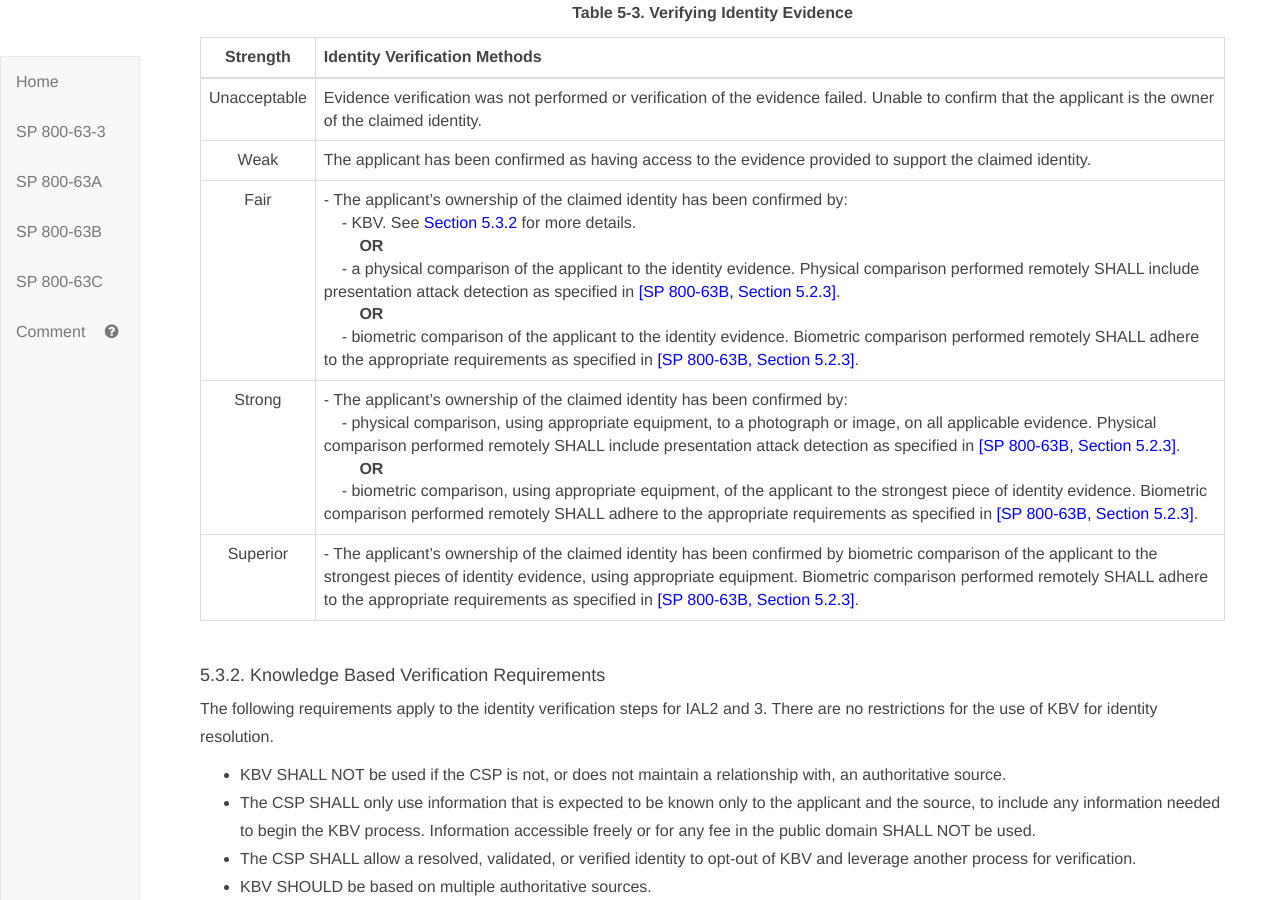
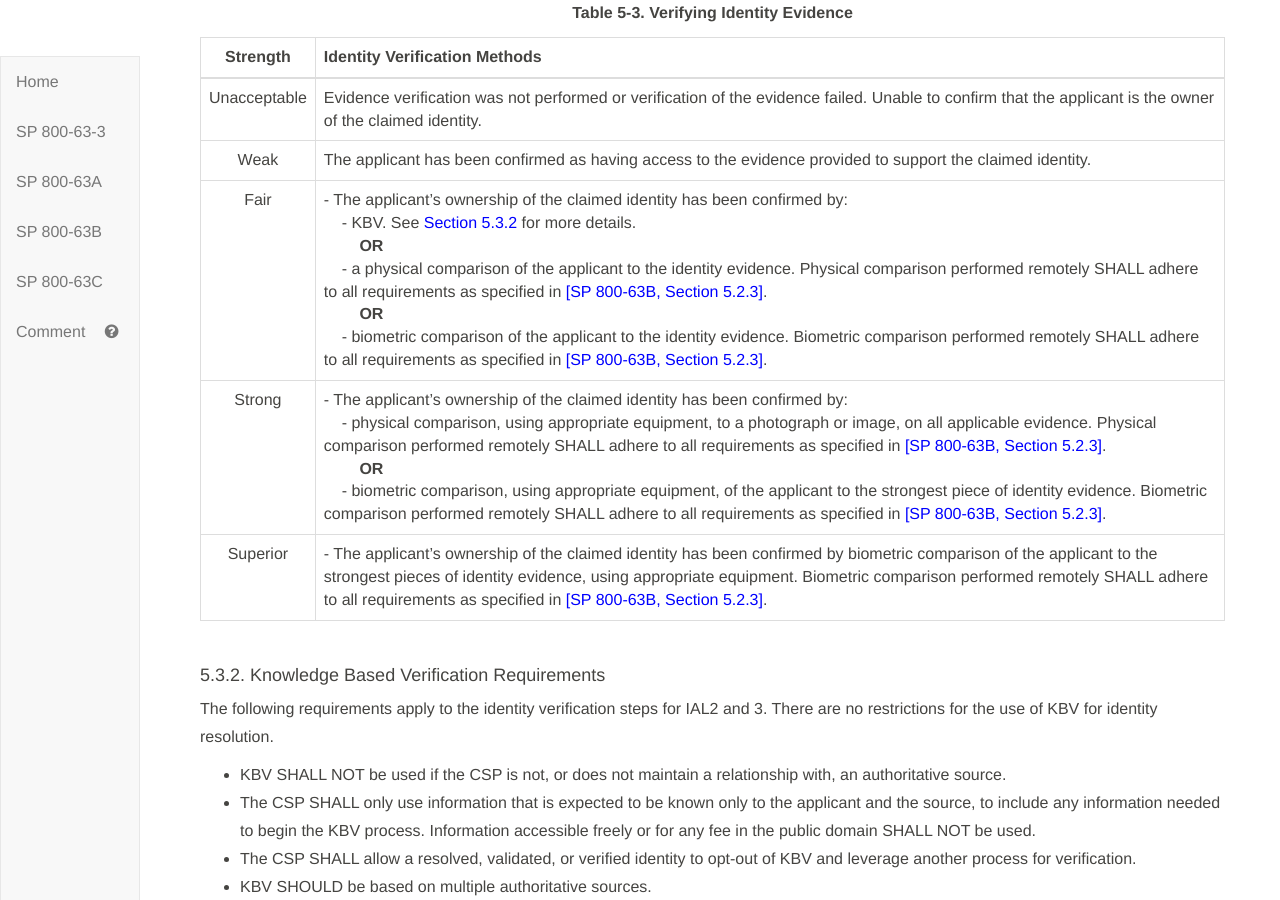
Before and after one commit to usnistgov/800-63-3, a Jekyll site: the page built from sp800-63a/sec5_proofing.md, in a window 1280 px wide and 900 px high, scrolled down 4198 px. Built offline with Jekyll 4.4.1, drawn with Linux system fonts in a browser that asks for light colours; our own code applies the rules of GitHub Pages for plain Markdown files.

Commit message:
Closes #986

```diff
--- a/sp800-63a/sec5_proofing.md
+++ b/sp800-63a/sec5_proofing.md
@@ -89,9 +89,9 @@
 |:---:|:------------------------------|
 |Unacceptable|Evidence verification was not performed or verification of the evidence failed. Unable to confirm that the applicant is the owner of the claimed identity.|
 |Weak|The applicant has been confirmed as having access to the evidence provided to support the claimed identity.|
-|Fair|- The applicant's ownership of the claimed identity has been confirmed by:<br>&nbsp;&nbsp;&nbsp;&nbsp;- KBV.  See [Section 5.3.2](#kbv) for more details. <br>&nbsp;&nbsp;&nbsp;&nbsp;&nbsp;&nbsp;&nbsp;&nbsp;**OR**<br>&nbsp;&nbsp;&nbsp;&nbsp;- a physical comparison of the applicant to the identity evidence. Physical comparison performed remotely SHALL include presentation attack detection as specified in [[SP 800-63B, Section 5.2.3]](sp800-63b.html/#biometric_use). <br>&nbsp;&nbsp;&nbsp;&nbsp;&nbsp;&nbsp;&nbsp;&nbsp;**OR**<br>&nbsp;&nbsp;&nbsp;&nbsp;- biometric comparison of the applicant to the identity evidence. Biometric comparison performed remotely SHALL adhere to the appropriate requirements as specified in [[SP 800-63B, Section 5.2.3]](sp800-63b.html/#biometric_use). |
-|Strong|- The applicant's ownership of the claimed identity has been confirmed by: <br>&nbsp;&nbsp;&nbsp;&nbsp;- physical comparison, using appropriate equipment, to a photograph or image, on all applicable evidence. Physical comparison performed remotely SHALL include presentation attack detection as specified in [[SP 800-63B, Section 5.2.3]](sp800-63b.html/#biometric_use). <br>&nbsp;&nbsp;&nbsp;&nbsp;&nbsp;&nbsp;&nbsp;&nbsp;**OR**<br>&nbsp;&nbsp;&nbsp;&nbsp;- biometric comparison, using appropriate equipment, of the applicant to the strongest piece of identity evidence. Biometric comparison performed remotely SHALL adhere to the appropriate requirements as specified in [[SP 800-63B, Section 5.2.3]](sp800-63b.html/#biometric_use).|
-|Superior|- The applicant's ownership of the claimed identity has been confirmed by biometric comparison of the applicant to the strongest pieces of identity evidence, using appropriate equipment. Biometric comparison performed remotely SHALL adhere to the appropriate requirements as specified in [[SP 800-63B, Section 5.2.3]](sp800-63b.html/#biometric_use).|
+|Fair|- The applicant's ownership of the claimed identity has been confirmed by:<br>&nbsp;&nbsp;&nbsp;&nbsp;- KBV.  See [Section 5.3.2](#kbv) for more details. <br>&nbsp;&nbsp;&nbsp;&nbsp;&nbsp;&nbsp;&nbsp;&nbsp;**OR**<br>&nbsp;&nbsp;&nbsp;&nbsp;- a physical comparison of the applicant to the identity evidence. Physical comparison performed remotely SHALL adhere to all requirements as specified in [[SP 800-63B, Section 5.2.3]](sp800-63b.html/#biometric_use). <br>&nbsp;&nbsp;&nbsp;&nbsp;&nbsp;&nbsp;&nbsp;&nbsp;**OR**<br>&nbsp;&nbsp;&nbsp;&nbsp;- biometric comparison of the applicant to the identity evidence. Biometric comparison performed remotely SHALL adhere to all requirements as specified in [[SP 800-63B, Section 5.2.3]](sp800-63b.html/#biometric_use). |
+|Strong|- The applicant's ownership of the claimed identity has been confirmed by: <br>&nbsp;&nbsp;&nbsp;&nbsp;- physical comparison, using appropriate equipment, to a photograph or image, on all applicable evidence. Physical comparison performed remotely SHALL adhere to all requirements as specified in [[SP 800-63B, Section 5.2.3]](sp800-63b.html/#biometric_use). <br>&nbsp;&nbsp;&nbsp;&nbsp;&nbsp;&nbsp;&nbsp;&nbsp;**OR**<br>&nbsp;&nbsp;&nbsp;&nbsp;- biometric comparison, using appropriate equipment, of the applicant to the strongest piece of identity evidence. Biometric comparison performed remotely SHALL adhere to all requirements as specified in [[SP 800-63B, Section 5.2.3]](sp800-63b.html/#biometric_use).|
+|Superior|- The applicant's ownership of the claimed identity has been confirmed by biometric comparison of the applicant to the strongest pieces of identity evidence, using appropriate equipment. Biometric comparison performed remotely SHALL adhere to all requirements as specified in [[SP 800-63B, Section 5.2.3]](sp800-63b.html/#biometric_use).|
 
 
 #### <a name="kbv"></a>5.3.2. Knowledge Based Verification Requirements
```
